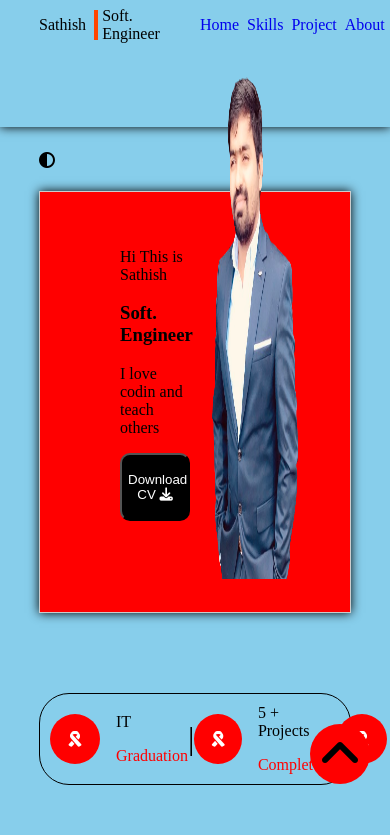
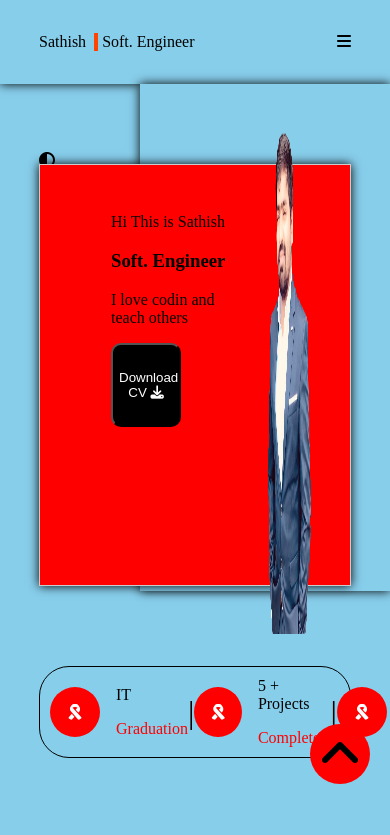
Before and after one commit to sathish409/MyOwnPortfolio, a plain HTML site: page index.html in a window 390 px wide. Shown: the top 835 px of the page. Drawn offline with Linux system fonts and the light colour scheme.

Commit message:
fifth commit

```diff
--- a/index.html
+++ b/index.html
@@ -22,8 +22,12 @@
                 <div>Sathish</div>
                 <div class="profession">Soft. Engineer</div>
             </div>
+            <label for="hamburger">
+                <i class="fa-solid fa-bars"></i>
+            </label>
+            <input type="checkbox" id="hamburger">
             <div class="right">
-                <ul>
+                <ul class="navigation">
                     <li>
                         <a href="#">Home</a></li>
                     <li><a href="#skills">Skills</a></li>
@@ -34,10 +38,9 @@
             </div>
         </div>
     </nav>
-    <section>
-        <div class="container">
+    <section class="details container">
 
-            <div class="hero" id="hero">
+            <div class="grid hero" id="hero">
                 <div class="lt">
                     <p>Hi This is Sathish</p>
                     <h3>Soft. Engineer</h3>
@@ -51,7 +54,6 @@
                     ">
                 </div>
             </div>
-        </div>
     </section>
     <!-- certificates -->
 
@@ -230,11 +232,11 @@ container">
            <span>About Me</span>
         </h2>
         <div class="grid about-container container">
-            <div class="left">
+            <div class="photo">
                 <img src="sathish.png" alt="" width="100%">
 
             </div>
-            <div class="right">
+            <div class="myself">
                 <h3>Sathish Boga</h3>
                 <p>Lorem ipsum dolor sit amet, consectetur adipisicing elit. Maiores porro, obcaecati itaque repudiandae perspiciatis blanditiis beatae ratione reprehenderit accusantium quos.</p>
                 <p>Lorem ipsum dolor sit amet consectetur adipisicing elit. Cum numquam fugiat possimus est reprehenderit velit mollitia tenetur eos illum exercitationem.</p>
--- a/style.css
+++ b/style.css
@@ -1,9 +1,14 @@
 body{
+    overflow-x: hidden;
     margin: 0;
 
 }
 *{
     box-sizing: border-box;
+}
+.grid{
+    display: grid;
+    gap: 1rem;
 }
 :root{
     --color-dark:black;
@@ -17,7 +22,7 @@ body{
     position: relative;
 }
 /* darkmode toggler */
-.wrapper label{
+.wrapper >label{
     position: fixed;
     left: 10vw;
     top: 18vh;
@@ -29,52 +34,58 @@ body{
     transition: all .3s;
 }
 #darkMode:checked + .wrapper{
-background: var(--bg-dark);
+--body-bg: var(--bg-dark);
 color: white;
 }
 #darkMode{
     display: none;
 }
 
+
 .container{
     width: 80%;
     margin: auto;
+    max-width: 1400px;
 
 }
 nav{
     box-shadow:0 0 10px;
-    height: 15vh;
+    height: 10vh;
+    display: flex;
 }
 nav div{
     display: flex;
     justify-content: space-between;
+    align-items: center;
 
 }
  .left{
-    display: flex;
+    /* display: flex;
     justify-content: center;
-    align-items: center;
+    align-items: center; */
     gap: 1rem;
     position: relative;
 }
 .profession::before{
 content: "";
 background: orangered;
-height: 60%;
+height: 100%;
 width: 4px;
 position: absolute;
-top: 10px;
 left: 55px;
 }
-.right ul{
+.right .navigation{
     display: flex;
     justify-content: space-between;
-    align-items: center;
     list-style-type: none;
     text-decoration: none;
     gap: .5rem;
 
 
+}
+.right{
+    display: flex;
+    align-items: center;
 }
 .right a{
     text-decoration: none;
@@ -83,11 +94,16 @@ left: 55px;
 }
 
 /* hero  */
+.details{
+margin-top: 5rem;
+max-height: 60vh;
+}
 
 .hero{
-
+    grid-template-areas: "lt rt" ;
+    position: relative;
     background: red;
-    padding: 40px 80px;
+    padding: 2rem;
     height: 50vh;
     margin-top: 4rem;
     box-shadow:0 0 10px;
@@ -100,21 +116,27 @@ button{
     color: white;
     border-radius: 10px;
     width: 18vw;
-    height: 8vh;
+    height: 10vh;
 }
 .lt{
-    width: 50%;
+    grid-area: lt;
+    /* width: 50%; */
+    margin-left: 10vw;
+    justify-content: center;
 
 }
 .rt{
-    width: 50%;
-    position: absolute;
-    left: 50vw;
-    top: 30px;
+    display: flex;
+    grid-area: rt;
+    /* width: 50%;
+    position: absolute; */
+  justify-content: flex-end;
+  align-items: left;
+  margin-top: -7rem;
 }
 .rt img{
    height: 65vh;
-   width: 60%;
+   width: 100%;
 }
 
 /* certificates */
@@ -166,7 +188,9 @@ gap: 1rem;
     font-size: 2rem;
 }
 .bottom{
-    color: black;
+    margin-top: 1rem;
+    color: white;
+
 }
  h2{
     margin-top: 5rem;
@@ -239,7 +263,7 @@ width: 350px;
 
 
 /* About */
-.left img{
+.photo img{
     width: 250px;
     margin-top: 1rem;
 }
@@ -367,3 +391,41 @@ footer .Top ul li{
 
 
 }
+
+
+/* hamburger */
+
+#hamburger{
+    display: none;
+}
+[for="hambruger"]{
+    cursor: pointer;
+}
+
+
+@media(max-width:768px){
+    .right{
+        display: none;
+    }
+
+    .right{
+        position: absolute;
+        display: flex;
+        justify-content: flex-start;
+        top: 10vh;
+      left: calc(100vw - 250px);
+        width: 250px;
+        height: 60vh;
+        background: var(--body-bg);
+        box-shadow: var(--shadow);
+    }
+.right .navigation{
+    display: flex;
+    flex-direction: column;
+    justify-content: flex-start;
+
+}
+}
+.right .navigation li{
+    line-height: 1rem;
+}
```
